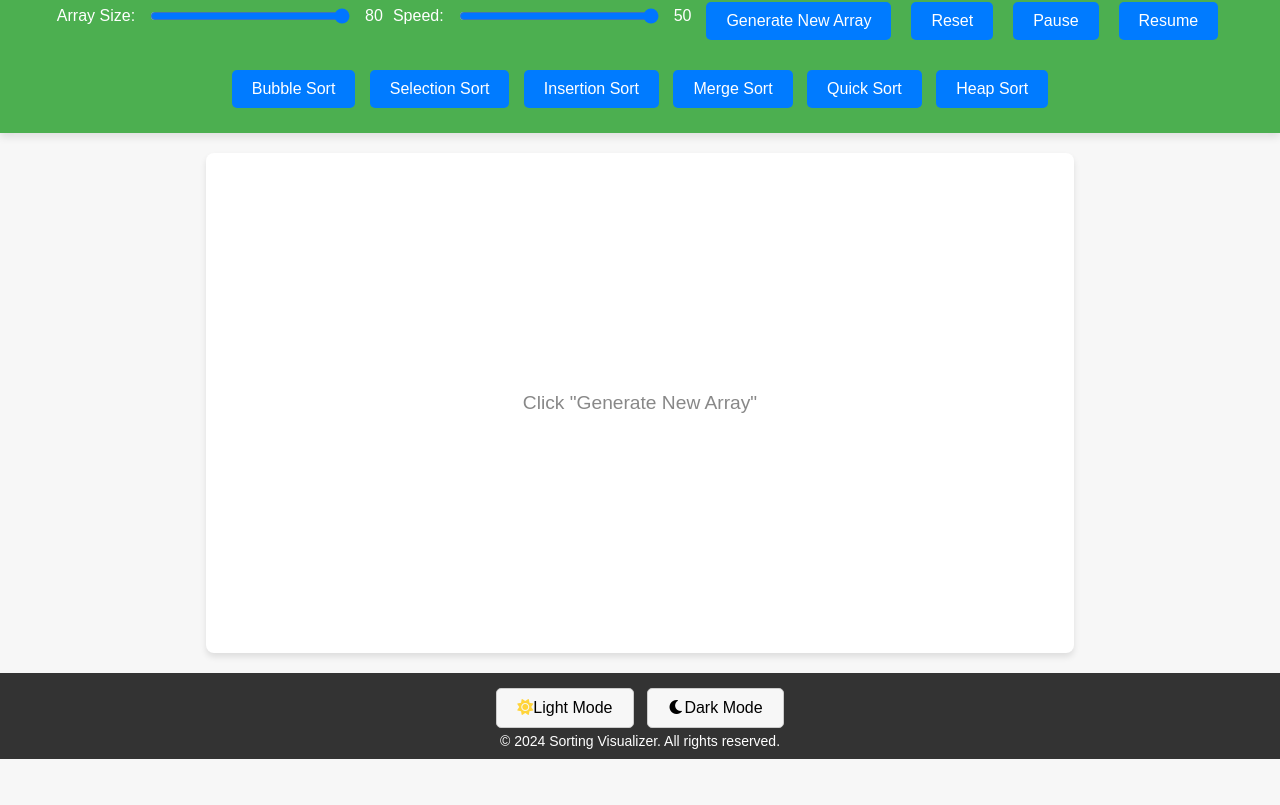
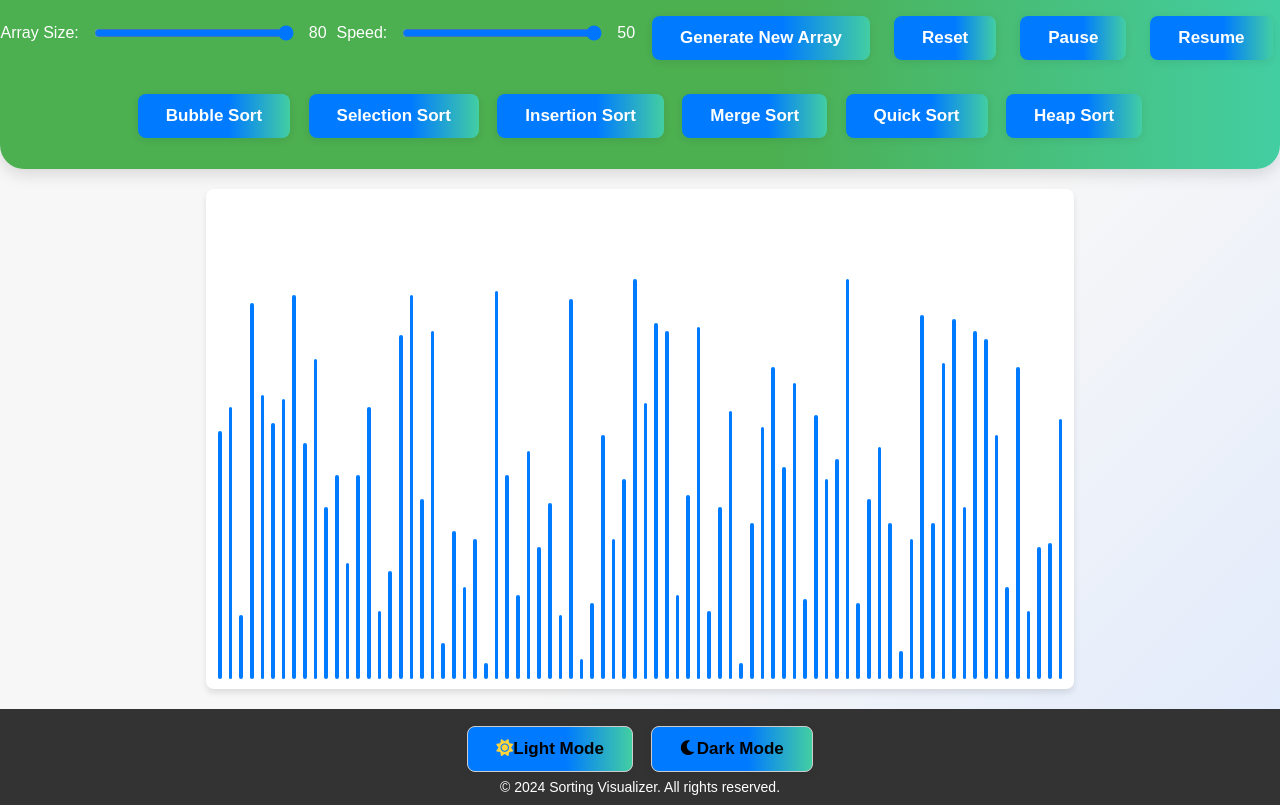
Before and after one commit to Sourabh-Rawat123/Sorting-_algorithm_visualizer, a plain HTML site: page index.html in a window 1280 px wide. Shown: the part 80-885 px from the top of the page. Before the commit the page ends 839 px from the top, so only its background shows below. Drawn offline with Linux system fonts and the light colour scheme.

Commit message:
changed the ui and added array length feature

```diff
--- a/main.js
+++ b/main.js
@@ -338,3 +338,24 @@ darkModeButton.addEventListener('click', () => {
     document.body.classList.remove('light');
     document.body.classList.add('dark');
 });
+
+arraySizeInput.addEventListener('input', function () {
+    document.getElementById('array-size-display').textContent = arraySizeInput.value;
+});
+
+
+let currentArray = generateArray(arraySizeInput.value);
+createBars(currentArray);
+document.getElementById('array-size-display').textContent = currentArray.length;
+
+arraySizeInput.addEventListener('input', function () {
+    currentArray = generateArray(arraySizeInput.value);
+    createBars(currentArray);
+    document.getElementById('array-size-display').textContent = currentArray.length;
+});
+
+generateButton.addEventListener('click', () => {
+    currentArray = generateArray(arraySizeInput.value);
+    createBars(currentArray);
+    document.getElementById('array-size-display').textContent = currentArray.length;
+});
--- a/style.css
+++ b/style.css
@@ -6,21 +6,25 @@
 }
 
 body.light {
-    background-color: #f7f7f7;
+    background: linear-gradient(135deg, #f7f7f7 60%, #e0eafc 100%);
     color: #333;
+    transition: background 0.5s;
 }
 
 body.dark {
-    background-color: #333;
+    background: linear-gradient(135deg, #232526 60%, #414345 100%);
     color: #f7f7f7;
+    transition: background 0.5s;
 }
 
 header {
-    background-color: #4CAF50;
+    background: linear-gradient(90deg, #4CAF50 60%, #43cea2 100%);
     color: white;
-    padding: 20px;
+    padding: 32px 0 24px 0;
     text-align: center;
-    box-shadow: 0 4px 8px rgba(0, 0, 0, 0.1);
+    box-shadow: 0 6px 16px rgba(0, 0, 0, 0.12);
+    border-bottom-left-radius: 24px;
+    border-bottom-right-radius: 24px;
 }
 
 header .container {
@@ -59,19 +63,22 @@ span {
 }
 
 button {
-    background-color: #007bff;
+    background: linear-gradient(90deg, #007bff 60%, #43cea2 100%);
     color: white;
-    padding: 10px 20px;
+    padding: 12px 28px;
     border: none;
-    border-radius: 5px;
+    border-radius: 8px;
     cursor: pointer;
-    font-size: 16px;
-    transition: background-color 0.3s;
-    margin: 5px;
+    font-size: 17px;
+    font-weight: 600;
+    box-shadow: 0 2px 8px rgba(0,0,0,0.08);
+    transition: background 0.3s, transform 0.2s;
+    margin: 7px;
 }
 
 button:hover {
-    background-color: #0056b3;
+    background: linear-gradient(90deg, #0056b3 60%, #43cea2 100%);
+    transform: scale(1.05);
 }
 
 main {
```
Also changed, not shown: 1 other file.
